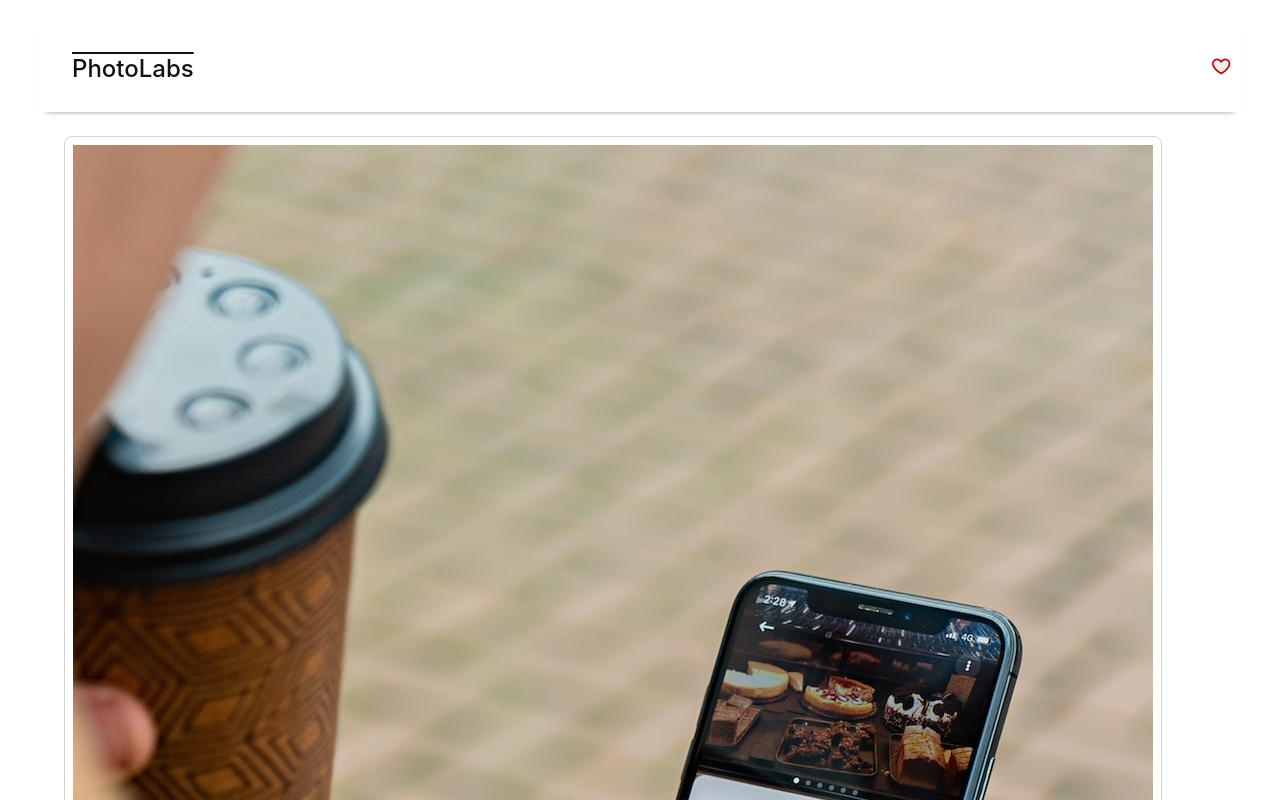
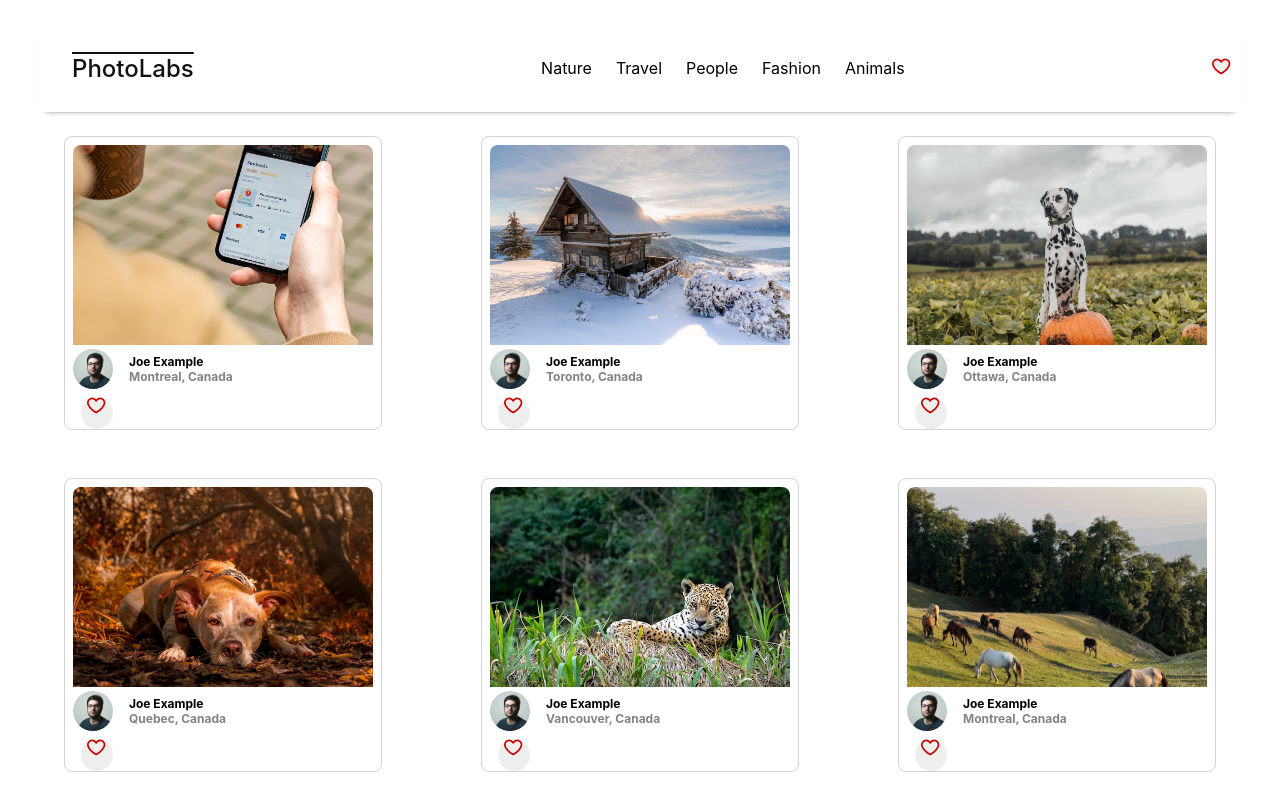
Before and after one commit to Yoimiya428/photo-lab, a React (Vite) app in the folder frontend/: page / in a window 1280 px wide. Shown: the top 800 px of the page. Built offline with nearby package versions, Linux system fonts and the light colour scheme.

Commit message:
Notification for Favourited Photos

```diff
--- a/frontend/src/components/FavBadge.jsx
+++ b/frontend/src/components/FavBadge.jsx
@@ -1,11 +1,17 @@
 import FavIcon from './FavIcon';
 
 import '../styles/FavBadge.scss';
+//import React from "react";
 
 const FavBadge = ({ isFavPhotoExist }) => {
   return (
     <div className='fav-badge'>
-      <FavIcon displayAlert={!!isFavPhotoExist}/>
+      <FavIcon displayAlert={!!isFavPhotoExist}
+         selected={!!isFavPhotoExist}
+
+      />
+
+
     </div>
   )
 };
--- a/frontend/src/components/FavIcon.jsx
+++ b/frontend/src/components/FavIcon.jsx
@@ -2,9 +2,7 @@ const FavIcon = ({displayAlert, selected}) => {
   return (
     <svg width="20" height="17" viewBox="0 0 24 19" fill="none" xmlns="http://www.w3.org/2000/svg">
       <path fill={selected ? "#C80000" : "#EEEEEE"} d="M11 18C11 18 1 12.5909 1 6.02273C1 4.8616 1.41649 3.73633 2.17862 2.83838C2.94075 1.94043 4.00143 1.32526 5.1802 1.09755C6.35897 0.869829 7.58301 1.04363 8.64406 1.58938C9.70512 2.13512 10.5376 3.0191 11 4.09092C11.4624 3.0191 12.2949 2.13512 13.3559 1.58938C14.417 1.04363 15.641 0.869829 16.8198 1.09755C17.9986 1.32526 19.0593 1.94043 19.8214 2.83838C20.5835 3.73633 21 4.8616 21 6.02273C21 12.5909 11 18 11 18Z" stroke="#C80000" strokeWidth="2" strokeLinecap="round" strokeLinejoin="round"/>
-      {
-          displayAlert &&
-          <circle cx="21" cy="4" r="2.75" fill="#FFFF00" stroke="#C80000" strokeWidth="0.5"/>
+      {displayAlert && <circle cx="21" cy="4" r="2.75" fill="#FFFF00" stroke="#C80000" strokeWidth="0.5"/>
       }
     </svg>
   );
--- a/frontend/src/components/PhotoFavButton.jsx
+++ b/frontend/src/components/PhotoFavButton.jsx
@@ -1,6 +1,7 @@
 // import FavIcon from './FavIcon';
 import '../styles/PhotoFavButton.scss';
 import FavIcon from './FavIcon';
+// import React from 'react';
 
 const PhotoFavButton = ({ isFavorited, onClick }) => (
   <div className="photo-list__fav-icon" onClick={onClick}>
--- a/frontend/src/components/PhotoListItem.jsx
+++ b/frontend/src/components/PhotoListItem.jsx
@@ -1,13 +1,36 @@
 import React, { useState } from 'react';
 import "../styles/PhotoListItem.scss";
 import PhotoFavButton from './PhotoFavButton';
+
 
 const PhotoListItem = ({ photo, isFavorited, toggleFavourite }) => {
   const handleClick = () => toggleFavourite(photo.id);
 
   return (
     <div className="photo-list__item">
-      <img src={photo.urls.regular} alt={photo.alt_description} />
+      {/* Main photo with proper class name */}
+      <img
+        className="photo-list__image"
+        src={photo.urls.regular}
+        alt={photo.alt_description}
+      />
+
+      {/* User details section - this was missing! */}
+      <div className="photo-list__user-details">
+        <img
+          className="photo-list__user-profile"
+          src={photo.user.profile}
+          alt={`${photo.user.name} profile`}
+        />
+        <div className="photo-list__user-info">
+          <div>{photo.user.name}</div>
+          <div className="photo-list__user-location">
+            {photo.location.city}, {photo.location.country}
+          </div>
+        </div>
+      </div>
+
+      {/* Favorite button */}
       <PhotoFavButton isFavorited={isFavorited} onClick={handleClick} />
     </div>
   );
--- a/frontend/src/components/TopNavigationBar.jsx
+++ b/frontend/src/components/TopNavigationBar.jsx
@@ -9,7 +9,10 @@ const TopNavigation = ({ isFavPhotoExist, topics }) => {
     <div className="top-nav-bar">
       <span className="top-nav-bar__logo">PhotoLabs</span>
       <TopicList topics={topics} />
+
       <FavBadge isFavPhotoExist={isFavPhotoExist} />
+
+
     </div>
   );
 };
--- a/frontend/src/components/TopicListItem.jsx
+++ b/frontend/src/components/TopicListItem.jsx
@@ -6,10 +6,10 @@ import "../styles/TopicListItem.scss";
 //   label: "Nature",
 // };
 
-const TopicListItem = ({label}) => {
+const TopicListItem = ({title}) => {
   return (
     <div className="topic-list__item">
-      {label}
+      {title}
     </div>
   );
 };
--- a/frontend/src/routes/HomeRoute.jsx
+++ b/frontend/src/routes/HomeRoute.jsx
@@ -3,10 +3,14 @@ import React from 'react';
 import TopNavigation from '../components/TopNavigationBar';
 import PhotoList from '../components/PhotoList';
 
+
 const HomeRoute = ({ photos, topics, favouritePhotos, toggleFavourite }) => {
   return (
     <div className="home-route">
-      <TopNavigation isFavPhotoExist={favouritePhotos.length > 0} topics={topics} />
+      <TopNavigation
+        topics={topics}
+        isFavPhotoExist={favouritePhotos.length > 0}
+      />
       <PhotoList
         photos={photos}
         favouritePhotos={favouritePhotos}
@@ -16,5 +20,4 @@ const HomeRoute = ({ photos, topics, favouritePhotos, toggleFavourite }) => {
   );
 };
 
-
 export default HomeRoute;
--- a/frontend/src/styles/PhotoFavButton.scss
+++ b/frontend/src/styles/PhotoFavButton.scss
@@ -1,10 +1,10 @@
 .photo-list__fav-icon {
   position: relative;
   top: 8px;
-  right: -8px;
+  left: 8px;
   cursor: pointer;
-  margin-bottom: -30px;
-  border-width: 0.1px;
+  //margin-bottom: -30px;
+  //border-width: 0.1px;
   background-color: #EEEEEE;
   width: 32px;
   height: 32px;
--- a/frontend/src/styles/PhotoListItem.scss
+++ b/frontend/src/styles/PhotoListItem.scss
@@ -13,6 +13,8 @@ div.photo-list__item {
     height: 200px;
     object-fit: cover;
     border-radius: 8px 8px 0px 0px;
+
+    position: relative;
   }
 
   div.photo-list__user-details {
```
Also changed, not shown: frontend/src/App.jsx (+5 -9 lines).
